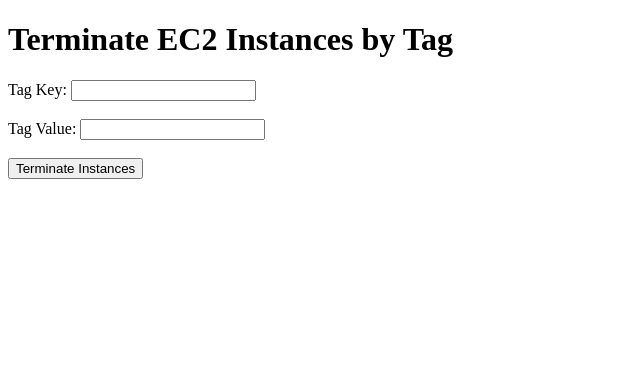
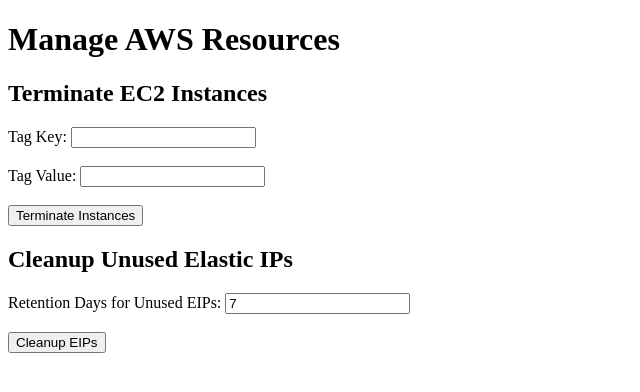
Before and after one commit to jay-1799/awsResourceManager, a Django app: page / in a window 1280 px wide. Shown: the top 392 px of the page, without its empty margins (0-640 px from the left). Run offline with Django 5.2, Linux system fonts and the light colour scheme.

Commit message:
added eip cleanup

```diff
--- a/terminate/templates/terminate/index.html
+++ b/terminate/templates/terminate/index.html
@@ -3,22 +3,108 @@
   <head>
     <meta charset="UTF-8" />
     <meta name="viewport" content="width=device-width, initial-scale=1.0" />
-    <title>Terminate EC2 Instances</title>
+    <title>Manage AWS Resources</title>
   </head>
   <body>
-    <h1>Terminate EC2 Instances by Tag</h1>
+    <h1>Manage AWS Resources</h1>
+
+    <h2>Terminate EC2 Instances</h2>
     <form
-      id="terminateForm"
-      method="POST"
+      id="terminate-form"
       action="{% url 'terminate_instances' %}"
+      method="post"
     >
       {% csrf_token %}
       <label for="tagKey">Tag Key:</label>
       <input type="text" id="tagKey" name="tagKey" required /><br /><br />
+
       <label for="tagValue">Tag Value:</label>
       <input type="text" id="tagValue" name="tagValue" required /><br /><br />
+
       <button type="submit">Terminate Instances</button>
     </form>
-    <p id="responseMessage"></p>
+
+    <h2>Cleanup Unused Elastic IPs</h2>
+    <form
+      id="cleanup-form"
+      action="{% url 'cleanup_elastic_ips' %}"
+      method="post"
+    >
+      {% csrf_token %}
+      <label for="retentionDays">Retention Days for Unused EIPs:</label>
+      <input
+        type="number"
+        id="retentionDays"
+        name="retentionDays"
+        value="7"
+        min="1"
+        required
+      /><br /><br />
+
+      <button type="submit">Cleanup EIPs</button>
+    </form>
+
+    <div id="result" style="margin-top: 20px">
+      <!-- Results will be displayed here -->
+    </div>
+
+    <script>
+      document
+        .getElementById("terminate-form")
+        .addEventListener("submit", function (e) {
+          e.preventDefault();
+
+          const formData = new FormData(this);
+
+          fetch(this.action, {
+            method: "POST",
+            body: formData,
+            headers: {
+              "X-Requested-With": "XMLHttpRequest",
+            },
+          })
+            .then((response) => response.json())
+            .then((data) => {
+              const resultDiv = document.getElementById("result");
+              if (data.message) {
+                resultDiv.innerHTML = `<p>${data.message}</p>`;
+              }
+            })
+            .catch((error) => {
+              console.error("Error:", error);
+            });
+        });
+
+      document
+        .getElementById("cleanup-form")
+        .addEventListener("submit", function (e) {
+          e.preventDefault();
+
+          const formData = new FormData(this);
+
+          fetch(this.action, {
+            method: "POST",
+            body: formData,
+            headers: {
+              "X-Requested-With": "XMLHttpRequest",
+            },
+          })
+            .then((response) => response.json())
+            .then((data) => {
+              const resultDiv = document.getElementById("result");
+              if (data.message) {
+                resultDiv.innerHTML = `<p>${data.message}</p>`;
+              }
+              if (data.released_ips) {
+                resultDiv.innerHTML += `<p>Released IPs: ${data.released_ips.join(
+                  ", "
+                )}</p>`;
+              }
+            })
+            .catch((error) => {
+              console.error("Error:", error);
+            });
+        });
+    </script>
   </body>
 </html>
--- a/terminate/urls.py
+++ b/terminate/urls.py
@@ -4,4 +4,5 @@
 urlpatterns = [
     path('', views.index, name='index'),
     path('terminate/', views.terminate_instances, name='terminate_instances'),
+    path('cleanup-elastic-ips/', views.cleanup_elastic_ips, name='cleanup_elastic_ips')
 ]
--- a/terminate/views.py
+++ b/terminate/views.py
@@ -32,6 +32,7 @@
 # from django.shortcuts import render
 from django.shortcuts import render
 from django.http import JsonResponse
+from datetime import datetime, timedelta
 import boto3
 import os
 
@@ -73,3 +74,19 @@
         return JsonResponse({'message': f'Terminated EC2 Instances: {", ".join(instance_ids)}'}, status=200)
 
     return JsonResponse({'message': 'Invalid request method'}, status=405)
+
+def cleanup_elastic_ips(ec2_client, retention_days):
+    """
+    Cleans up Elastic IPs that have been allocated but not associated with any resources for the specified number of days.
+    Returns a list of released Elastic IPs.
+    """
+    response = ec2_client.describe_addresses()
+    retention_period = datetime.now() - timedelta(days=retention_days)
+    released_ips = []
+
+    for address in response['Addresses']:
+        if 'AssociationId' not in address and address['AllocationTime'].replace(tzinfo=None) < retention_period:
+            ec2_client.release_address(AllocationId=address['AllocationId'])
+            released_ips.append(address['PublicIp'])
+
+    return released_ips
```
Also changed, not shown: Readme.md (added).
